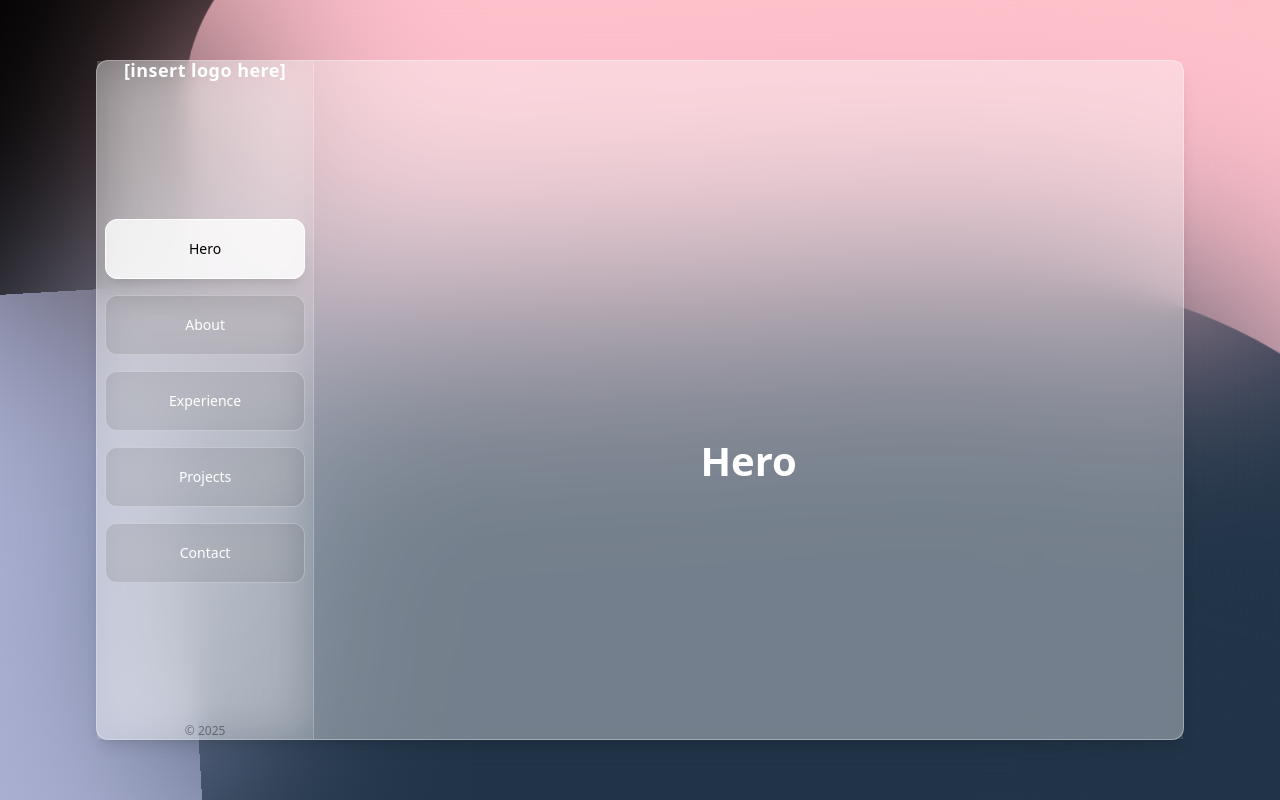
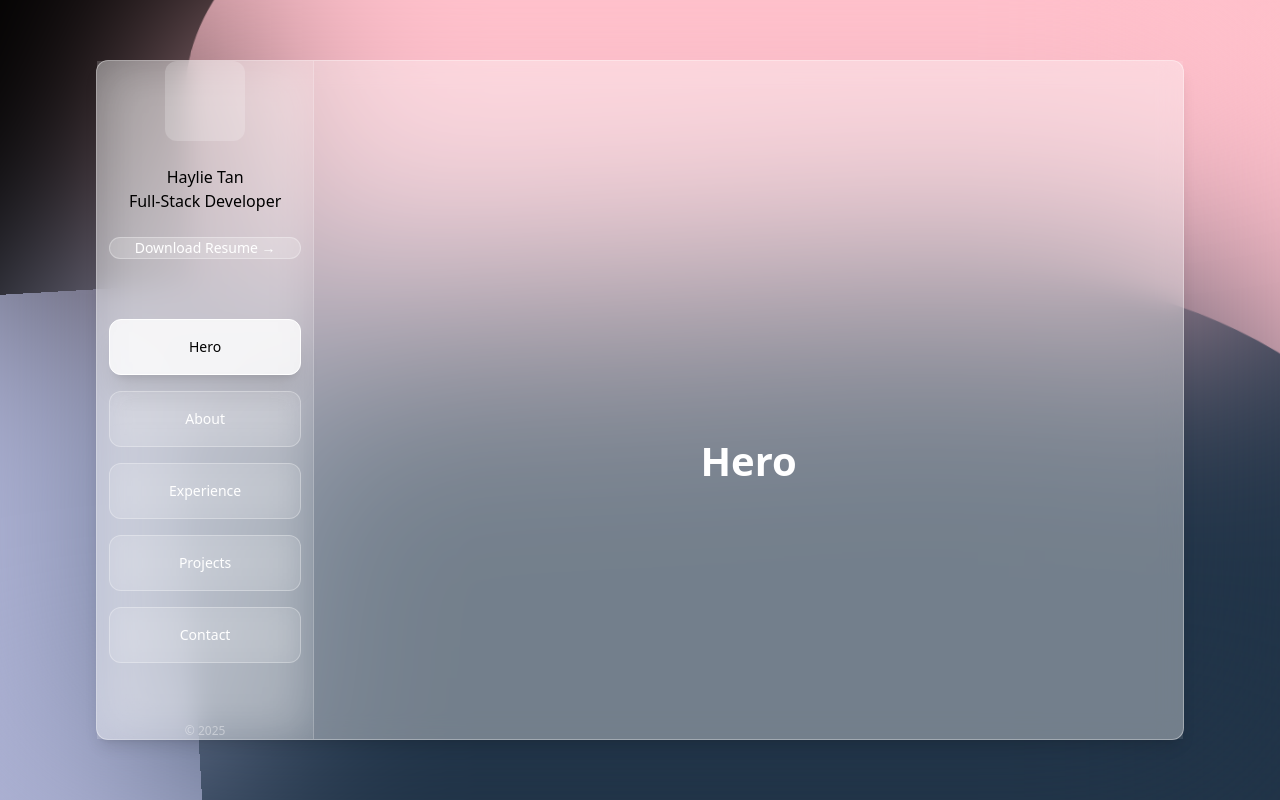
Before and after one commit to haylietan/haylie-portfolio-2025, a Next.js app: page / in a window 1280 px wide. Built offline with nearby package versions, Linux system fonts and the light colour scheme.

Commit message:
added resume download button

```diff
--- a/src/app/page.tsx
+++ b/src/app/page.tsx
@@ -33,21 +33,38 @@ export default function Page() {
           <div className="w-1/5 h-full bg-white/10 backdrop-blur-xl border-r border-white/20 flex flex-col items-center py-10 px-6">
             {/* Inner container */}
             <div className="w-full flex flex-col justify-between h-full">
-                {/* Logo section */}
-                <div className="text-center mb-8">
-                  <p className="text-2xl font-bold text-white tracking-wide">[insert logo here]</p>
+
+              {/* Top section: logo, pills, resume */}
+              <div className="flex flex-col items-center gap-6 mt-10">
+                {/* Logo placeholder */}
+                <div className="w-20 h-20 bg-white/20 rounded-xl" />
+
+                {/* Pills */}
+                <div className="flex flex-col gap-0 items-center">
+                  <div className="w-32 h-6"> Haylie Tan </div>
+                  <div className="w-50 h-6"> Full-Stack Developer </div>
                 </div>
 
-                {/* nav bar */}
-                <div className="flex flex-col gap-4 items-center">
+                {/* Download Resume Button */}
+                <a
+                  href="/resume.pdf"
+                  download
+                  className="flex items-center justify-center w-48 px-4 py-2 bg-white/20 text-white rounded-full border border-white/30 hover:bg-white/30 transition-all"
+                >
+                  <span className="text-sm font-medium">Download Resume →</span>
+                </a>
+              </div>
+
+              {/* Navigation buttons */}
+              <div className="flex flex-col gap-4 items-center mt-10">
                 {SLIDES.map((slide, index) => (
                   <button
                     key={index}
                     onClick={() => scrollTo(index)}
-                      className={`h-15 w-50 flex items-center justify-center text-sm rounded-xl transition-all duration-200 border backdrop-blur-md ${
+                    className={`h-14 w-48 flex items-center justify-center text-sm font-medium rounded-xl transition-all duration-200 border backdrop-blur-md ${
                       index === selectedIndex
                         ? 'bg-white/80 text-black border-white shadow-xl'
-                          : 'bg-black/10 text-white border-white/30 hover:bg-white/20 hover:text-gray-200 hover:border-white/50'
+                        : 'bg-white/10 text-white border-white/30 hover:bg-white/20 hover:text-gray-200 hover:border-white/50'
                     }`}
                   >
                     {slide.title}
@@ -55,9 +72,8 @@ export default function Page() {
                 ))}
               </div>
 
-
-                {/* Optional footer space if needed */}
-                <div className="text-xs text-black/40 mt-8 text-center">
+              {/* Footer */}
+              <div className="text-xs text-white/40 mt-8 text-center">
                 © {new Date().getFullYear()}
               </div>
             </div>
```
Lines whose indentation alone changed are shown as unchanged.
